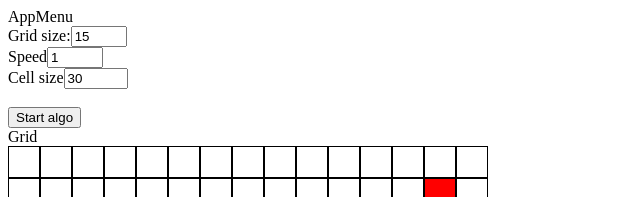
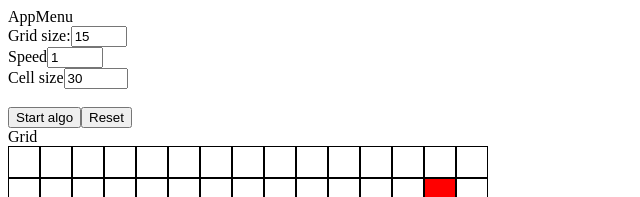
Before and after one commit to vptps/a-star-vue, a Vue app: page / in a window 1280 px wide. Shown: the top 197 px of the page, without its empty margins (0-640 px from the left). Built offline with nearby package versions, Linux system fonts and the light colour scheme.

Commit message:
add reset grid button

```diff
--- a/src/App.vue
+++ b/src/App.vue
@@ -4,6 +4,7 @@
     v-model:speed="speed"
     v-model:cellSize="cellSize"
     @startAlgo="startAlgo"
+    @resetGrid="create2dArray"
   /> <!-- replaces v2's v-bind.sync  -->
   <grid
     :gridSize="gridSize"
--- a/src/components/AppMenu.vue
+++ b/src/components/AppMenu.vue
@@ -33,6 +33,7 @@
 
     <br /><br />
     <button @click="$emit('startAlgo')">Start algo</button>
+    <button @click="$emit('resetGrid')">Reset</button>
   </div>
 </template>
 
```
